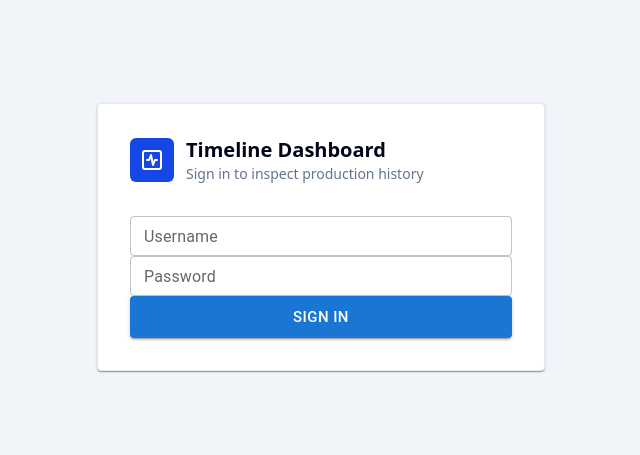
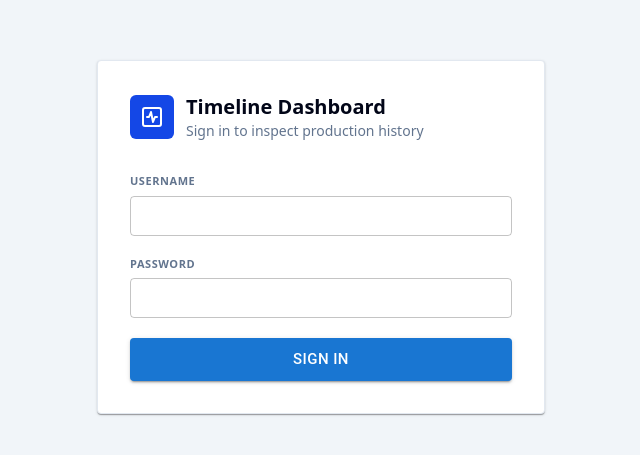
Before and after one commit to piyushzingade/frontend-assignment-timeline-dashboard, a React (Vite) app: page /login in a window 1280 px wide. Shown: the part 163-618 px from the top of the page, without its empty margins (319-959 px from the left). Built offline with nearby package versions, Linux system fonts and the light colour scheme; no server answers.

Commit message:
Move field labels above inputs across login and dashboard filters

```diff
--- /dev/null
+++ b/src/components/FieldLabel.tsx
@@ -0,0 +1,19 @@
+type FieldLabelProps = {
+  children: React.ReactNode
+  htmlFor?: string
+  id?: string
+}
+
+// Small uppercase label rendered above an input, matching the
+// reference filter bar (ASSET, DATE, SHIFT, ...).
+export function FieldLabel({ children, htmlFor, id }: FieldLabelProps) {
+  return (
+    <label
+      className="mb-1.5 block text-[11px] font-semibold uppercase tracking-wider text-slate-500"
+      htmlFor={htmlFor}
+      id={id}
+    >
+      {children}
+    </label>
+  )
+}
--- a/src/pages/DashboardPage.tsx
+++ b/src/pages/DashboardPage.tsx
@@ -3,16 +3,14 @@ import {
   Alert,
   Button,
   FormControl,
-  FormControlLabel,
-  InputLabel,
   MenuItem,
   Paper,
   Select,
-  Switch,
   TextField,
 } from '@mui/material'
 import { LogOut, RefreshCw } from 'lucide-react'
 import { useAuth } from '../auth/useAuth'
+import { FieldLabel } from '../components/FieldLabel'
 import { HourlySummaryTable } from '../components/HourlySummaryTable'
 import { Spinner } from '../components/Spinner'
 import { TimelineChart } from '../components/TimelineChart'
@@ -169,10 +167,10 @@ export function DashboardPage() {
             <Spinner label="Loading filters" />
           ) : (
             <div className="flex flex-wrap items-end gap-3">
+              <div>
+                <FieldLabel id="asset-select-label">Asset</FieldLabel>
                 <FormControl className="min-w-56" size="small">
-                <InputLabel id="asset-select-label">Asset</InputLabel>
                   <Select
-                  label="Asset"
                     labelId="asset-select-label"
                     onChange={(event) => setSelectedAssetId(event.target.value)}
                     value={selectedAssetId}
@@ -184,21 +182,24 @@ export function DashboardPage() {
                     ))}
                   </Select>
                 </FormControl>
+              </div>
 
+              <div>
+                <FieldLabel htmlFor="filter-date">Date</FieldLabel>
                 <TextField
-                InputLabelProps={{ shrink: true }}
+                  id="filter-date"
                   inputProps={{ min: '2026-06-22', max: '2026-06-25' }}
-                label="Date"
                   onChange={(event) => setDate(event.target.value)}
                   size="small"
                   type="date"
                   value={date}
                 />
+              </div>
 
+              <div>
+                <FieldLabel id="shift-select-label">Shift</FieldLabel>
                 <FormControl className="min-w-56" size="small">
-                <InputLabel id="shift-select-label">Shift</InputLabel>
                   <Select
-                  label="Shift"
                     labelId="shift-select-label"
                     onChange={(event) => setSelectedShiftKey(event.target.value)}
                     value={selectedShiftKey}
@@ -210,12 +211,7 @@ export function DashboardPage() {
                     ))}
                   </Select>
                 </FormControl>
-
-              <FormControlLabel
-                className="h-10 rounded-md border border-slate-200 px-3"
-                control={<Switch checked={showIndividual} onChange={(event) => setShowIndividual(event.target.checked)} />}
-                label="Show individual produces"
-              />
+              </div>
 
               <Button
                 disabled={dataLoading || !selectedAsset || !selectedShift}
--- a/src/pages/LoginPage.tsx
+++ b/src/pages/LoginPage.tsx
@@ -5,6 +5,7 @@ import { Alert, Button, Paper, TextField } from '@mui/material'
 import { ActivitySquare } from 'lucide-react'
 import { ApiError } from '../lib/api'
 import { useAuth } from '../auth/useAuth'
+import { FieldLabel } from '../components/FieldLabel'
 
 export function LoginPage() {
   const { login, token, user } = useAuth()
@@ -58,24 +59,30 @@ export function LoginPage() {
         </div>
 
         <form className="space-y-5" onSubmit={handleSubmit}>
+          <div>
+            <FieldLabel htmlFor="login-username">Username</FieldLabel>
             <TextField
               autoComplete="username"
               fullWidth
-            label="Username"
+              id="login-username"
               onChange={(event) => setUsername(event.target.value)}
               size="small"
               value={username}
             />
+          </div>
 
+          <div>
+            <FieldLabel htmlFor="login-password">Password</FieldLabel>
             <TextField
               autoComplete="current-password"
               fullWidth
-            label="Password"
+              id="login-password"
               onChange={(event) => setPassword(event.target.value)}
               size="small"
               type="password"
               value={password}
             />
+          </div>
 
           {error ? (
             <Alert severity="error" variant="outlined">
```
Lines whose indentation alone changed are shown as unchanged.
